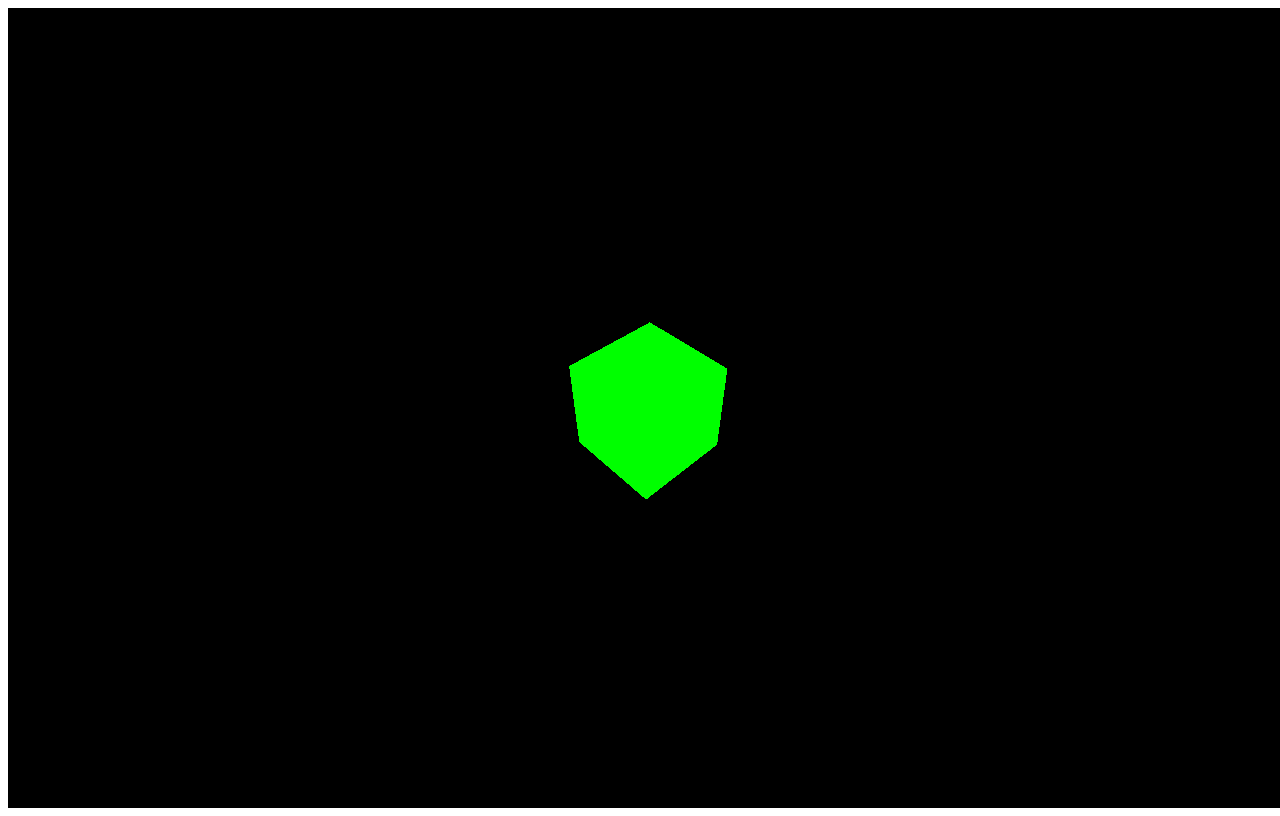
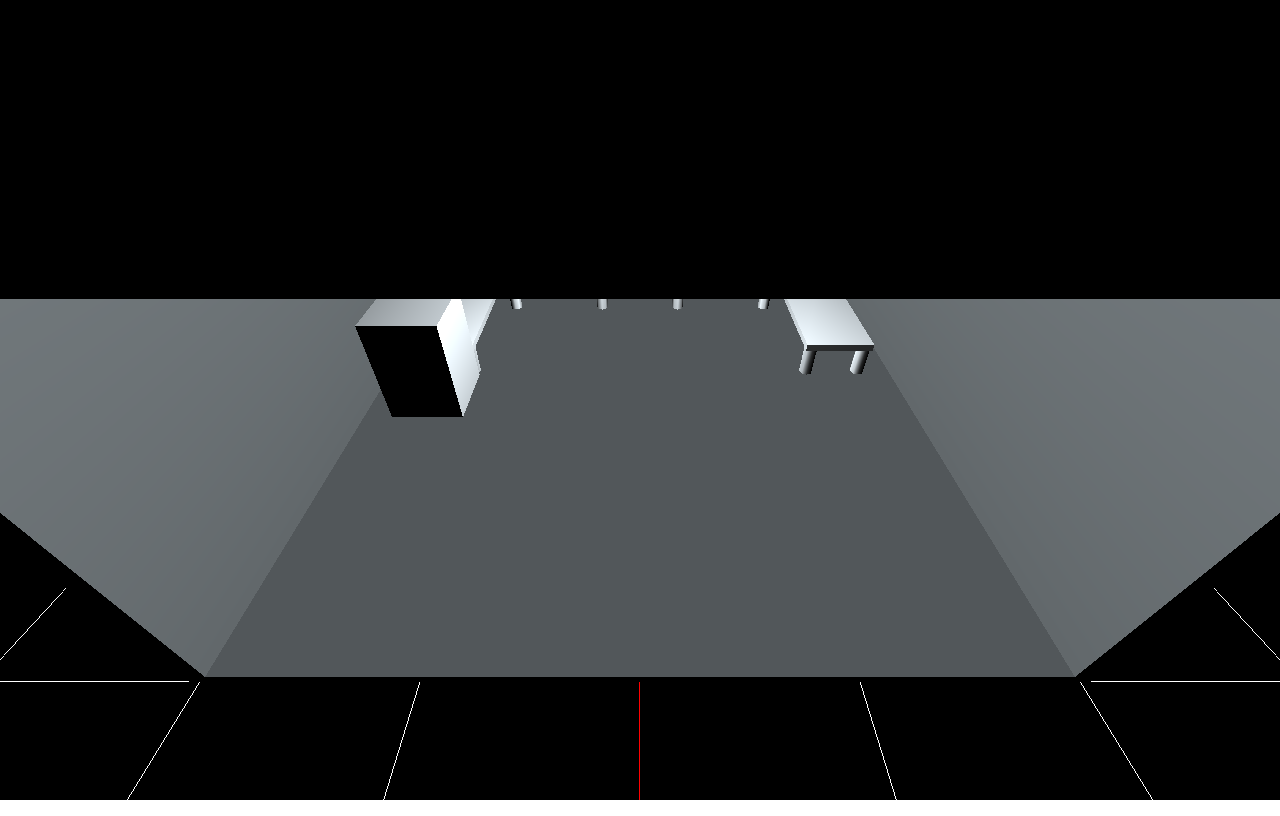
Before and after one commit to PedroVillezca/EscenaGraficas, a website with bundled scripts: page ProyectoGraficas.html in a window 1280 px wide. Built offline with nearby package versions, Linux system fonts and the light colour scheme; animation ran at ten frames a second.

Commit message:
Adds models for walls, adds camera controls to scene

```diff
--- a/ProyectoGraficas.html
+++ b/ProyectoGraficas.html
@@ -7,6 +7,7 @@
   <head>
     <title>Escena</title>
     <meta charset="utf-8">
+    <link rel="stylesheet" href="style.css">
   </head>
 
   <body>
--- a/app.js
+++ b/app.js
@@ -1,3 +1,4 @@
+/* eslint-disable require-jsdoc */
 /*
 Pedro Villezca A01282613
 Gibran Gonzalez A01282778
@@ -5,126 +6,151 @@ Guillermo Saldaña A01039888
 */
 
 import * as THREE from './node_modules/three/src/Three.js';
+import {OrbitControls} from
+  './node_modules/three/examples/jsm/controls/OrbitControls.js';
 
-const vertexShaderText = [
-  'precision mediump float;',
-  '',
-  'attribute vec2 vertPosition;',
-  'attribute vec3 vertColor;',
-  'varying vec3 fragColor;',
-  '',
-  'void main()',
-  '{',
-  '  fragColor = vertColor;',
-  '  gl_Position = vec4(vertPosition, 0.0, 1.0);',
-  '}',
-].join('\n');
+const scene = new THREE.Scene();
 
-const fragmentShaderText =
-[
-  'precision mediump float;',
-  '',
-  'varying vec3 fragColor;',
-  'void main()',
-  '{',
-  '  gl_FragColor = vec4(fragColor, 1.0);',
-  '}',
-].join('\n');
+const camera = new THREE
+    .PerspectiveCamera(75, window.innerWidth/window.innerHeight, 0.1, 1000);
+
+const renderer = new THREE.WebGLRenderer();
+renderer.setClearColor('#000000');
+renderer.setSize(window.innerWidth, window.innerHeight);
+document.body.appendChild(renderer.domElement);
+
+window.addEventListener('resize', () => {
+  renderer.setSize(window.innerWidth, window.innerHeight);
+  camera.aspect = window.innerWidth / window.innerHeight;
+
+  camera.updateProjectionMatrix();
+});
+
 
 /**
- * Main function
+ * Creates a conveyor belt on x,y,z coordinates and
+ * rotates it in y in terms of angle given
+ * @param {Number} x
+ * @param {Number} y
+ * @param {Number} z
+ * @param {Number} angle
  */
+function createZConveyorBelt(x, y, z) {
+  const mainStructureGeom = new THREE.BoxGeometry(5, 0.5, 15);
+  const mainStructureMaterial = new THREE
+      .MeshLambertMaterial({color: 0xbfc7cc});
+
+  const mainStructure = new THREE
+      .Mesh(mainStructureGeom, mainStructureMaterial);
+  mainStructure.position.set(0+x, 3+y, 0+z);
+  scene.add(mainStructure);
+
+  const legGeom = new THREE.CylinderGeometry(0.5, 0.5, 3);
+  const legOne = new THREE.Mesh(legGeom, mainStructureMaterial);
+  const legTwo = new THREE.Mesh(legGeom, mainStructureMaterial);
+  const legThree = new THREE.Mesh(legGeom, mainStructureMaterial);
+  const legFour = new THREE.Mesh(legGeom, mainStructureMaterial);
+  legOne.position.set(-2+x, 1.5+y, -7+z);
+  legTwo.position.set(2+x, 1.5+y, -7+z);
+  legThree.position.set(2+x, 1.5+y, 7+z);
+  legFour.position.set(-2+x, 1.5+y, 7+z);
+  scene.add(legOne);
+  scene.add(legTwo);
+  scene.add(legThree);
+  scene.add(legFour);
+}
+
+function createXConveyorBelt(x, y, z) {
+  const mainStructureGeom = new THREE.BoxGeometry(10, 0.5, 5);
+  const mainStructureMaterial = new THREE
+      .MeshLambertMaterial({color: 0xbfc7cc});
+
+  const mainStructure = new THREE
+      .Mesh(mainStructureGeom, mainStructureMaterial);
+  mainStructure.position.set(0+x, 3+y, 0+z);
+  scene.add(mainStructure);
+
+  const legGeom = new THREE.CylinderGeometry(0.5, 0.5, 3);
+  const legOne = new THREE.Mesh(legGeom, mainStructureMaterial);
+  const legTwo = new THREE.Mesh(legGeom, mainStructureMaterial);
+  const legThree = new THREE.Mesh(legGeom, mainStructureMaterial);
+  const legFour = new THREE.Mesh(legGeom, mainStructureMaterial);
+  legOne.position.set(-4+x, 1.5+y, -2+z);
+  legTwo.position.set(4+x, 1.5+y, -2+z);
+  legThree.position.set(4+x, 1.5+y, 2+z);
+  legFour.position.set(-4+x, 1.5+y, 2+z);
+  scene.add(legOne);
+  scene.add(legTwo);
+  scene.add(legThree);
+  scene.add(legFour);
+}
+
+function objectSetup() {
+  const spawnObjectGeometry = new THREE.BoxGeometry(5, 8, 5);
+  const spawnObjectMaterial = new THREE.MeshLambertMaterial(
+      {color: 0xbfc7cc},
+  );
+
+  const spawnObject = new THREE.Mesh(
+      spawnObjectGeometry, spawnObjectMaterial,
+  );
+  spawnObject.position.set(-15, 4, 0);
+  scene.add( spawnObject );
+
+  createZConveyorBelt(-15, 0, -10);
+  createZConveyorBelt(15, 0, -10);
+  createZConveyorBelt(15, 0, -10);
+  createXConveyorBelt(-7.5, 0, -15);
+  createXConveyorBelt(7.5, 0, -15);
+}
+
+function createWall(x, y, z, width, height, depth) {
+  const geometry = new THREE.BoxGeometry(width, height, depth);
+  const material = new THREE.MeshLambertMaterial({color: 0x61676a});
+
+  const wall = new THREE.Mesh(geometry, material);
+  wall.position.set(x, y, z);
+
+  scene.add(wall);
+}
+
 function main() {
-  /* const canvas = document.querySelector('#glcanvas');
-
-  const gl = canvas.getContext('webgl');
-
-  if (!gl) {
-    console.log('WebGL not supported, falling back on experimental-webgl');
-    gl = canvas.getContext('experimental-webgl');
-  }
-
-  if (!gl) {
-    alert('Unable to initialize WebGL.' +
-        'Your browser or machine may not support it.');
-    return;
-  }
-
-  // Set clear color to black, fully opaque
-  // gl.clearColor(0.0, 0.0, 0.0, 1.0);
-  // Clear the color buffer with specified clear color
-  // gl.clear(gl.COLOR_BUFFER_BIT | gl.DEPTH_BUFFER_BIT);
-
-  //
-  // Create shaders
-  //
-  const vertexShader = gl.createShader(gl.VERTEX_SHADER);
-  const fragmentShader = gl.createShader(gl.FRAGMENT_SHADER);
-
-  gl.shaderSource(vertexShader, vertexShaderText);
-  gl.shaderSource(fragmentShader, fragmentShaderText);
-
-  gl.compileShader(vertexShader);
-  if (!gl.getShaderParameter(vertexShader, gl.COMPILE_STATUS)) {
-    console.error(
-        'ERROR compiling vertex shader!',
-        gl.getShaderInfoLog(vertexShader),
-    );
-    return;
-  }
-
-  gl.compileShader(fragmentShader);
-  if (!gl.getShaderParameter(fragmentShader, gl.COMPILE_STATUS)) {
-    console.error(
-        'ERROR compiling fragment shader!',
-        gl.getShaderInfoLog(fragmentShader),
-    );
-    return;
-  }
-
-  const program = gl.createProgram();
-  gl.attachShader(program, vertexShader);
-  gl.attachShader(program, fragmentShader);
-  gl.linkProgram(program);
-  if (!gl.getProgramParameter(program, gl.LINK_STATUS)) {
-    console.error('ERROR linking program!', gl.getProgramInfoLog(program));
-    return;
-  }
-
-  gl.validateProgram(program);
-  if (!gl.getProgramParameter(program, gl.VALIDATE_STATUS)) {
-    console.error('ERROR validating program!', gl.getProgramInfoLog(program));
-    return;
-  }*/
+  // Se crean el piso, el techo y las 4 paredes
+  createWall(0, 0, 0, 40, 1, 40);
+  createWall(0, 20, 0, 41, 1, 40);
+  createWall(-20, 10, 0, 1, 20, 40);
+  createWall(20, 10, 0, 1, 20, 40);
+  createWall(0, 10, -20, 41, 20, 1);
 
 
-  /* ========= EJEMPLO THREE JS =========== */
-  const scene = new THREE.Scene();
-  const camera = new THREE
-      .PerspectiveCamera(75, window.innerWidth/window.innerHeight, 0.1, 1000);
+  const light = new THREE.PointLight(0xFFFFFF, 1.8, 500);
+  light.position.set(0, 17, 0);
+  scene.add(light);
 
-  const renderer = new THREE.WebGLRenderer();
-  renderer.setClearColor('#000000');
-  renderer.setSize( window.innerWidth, window.innerHeight );
-  document.body.appendChild( renderer.domElement );
+  camera.position.y = 25;
+  camera.position.z = 30;
+  camera.lookAt(new THREE.Vector3(0, 0, 0));
 
-  const geometry = new THREE.BoxGeometry(1, 1, 1);
-  const material = new THREE.MeshBasicMaterial( {color: 0x00ff00} );
-  const cube = new THREE.Mesh( geometry, material );
-  scene.add( cube );
+  const controls = new OrbitControls(camera, renderer.domElement);
 
-  camera.position.z = 5;
+  const gridXZ = new THREE.GridHelper(100, 10,
+      new THREE.Color(0xff0000), new THREE.Color(0xffffff));
+  scene.add(gridXZ);
+
+  objectSetup(scene);
 
   const animate = function() {
+    controls.update();
     requestAnimationFrame( animate );
 
-    cube.rotation.x += 0.01;
-    cube.rotation.y += 0.01;
+    // light.position.x = (light.position.x + 0.5) % 100;
+    // cube.rotation.x += 0.01;
+    // cube.rotation.y += 0.01;
 
     renderer.render( scene, camera );
   };
-
   animate();
 }
 
+
 main();
--- /dev/null
+++ b/style.css
@@ -0,0 +1,8 @@
+body {
+    margin: 0;
+    height: 100vh;
+}
+
+canvas {
+    display: block;
+}
```
